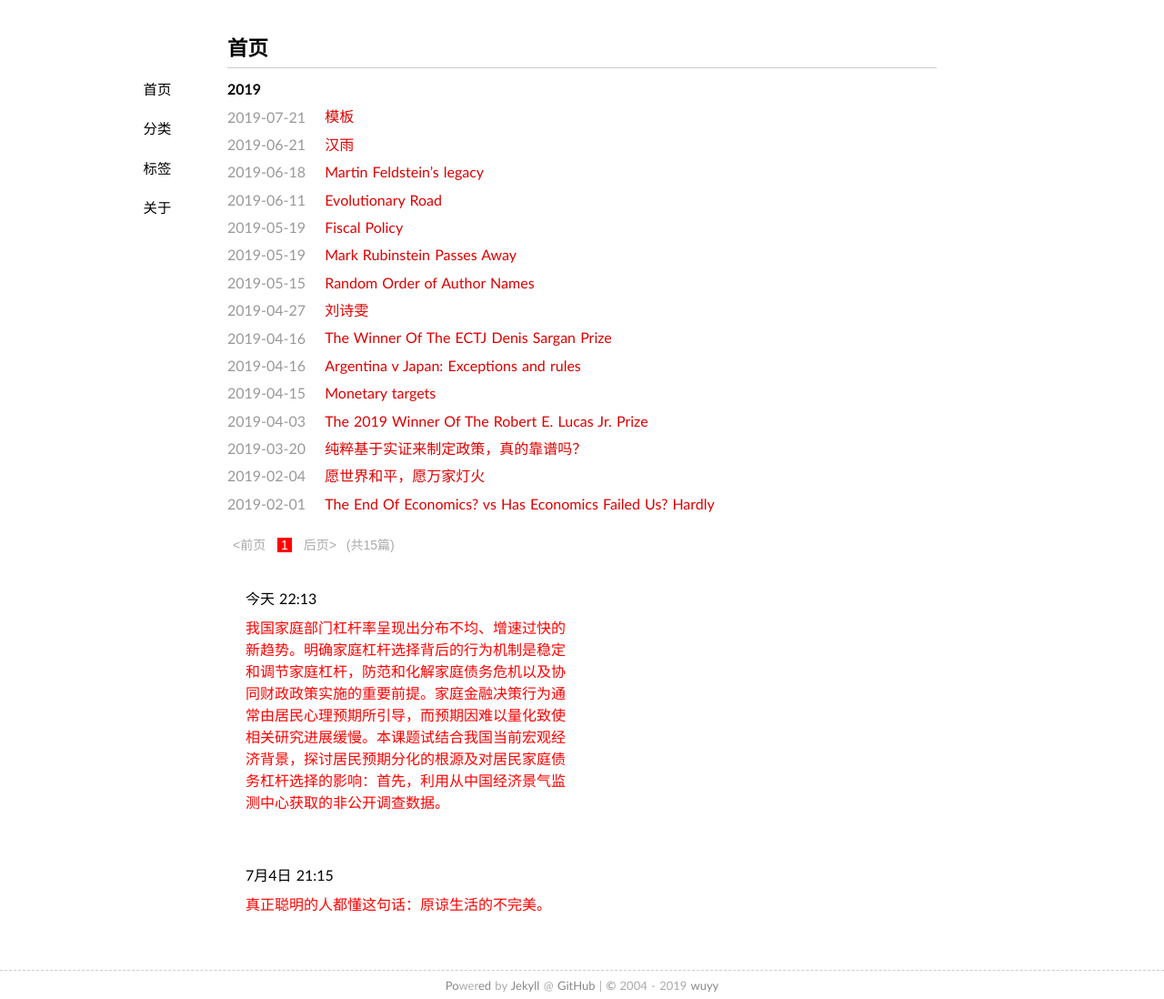
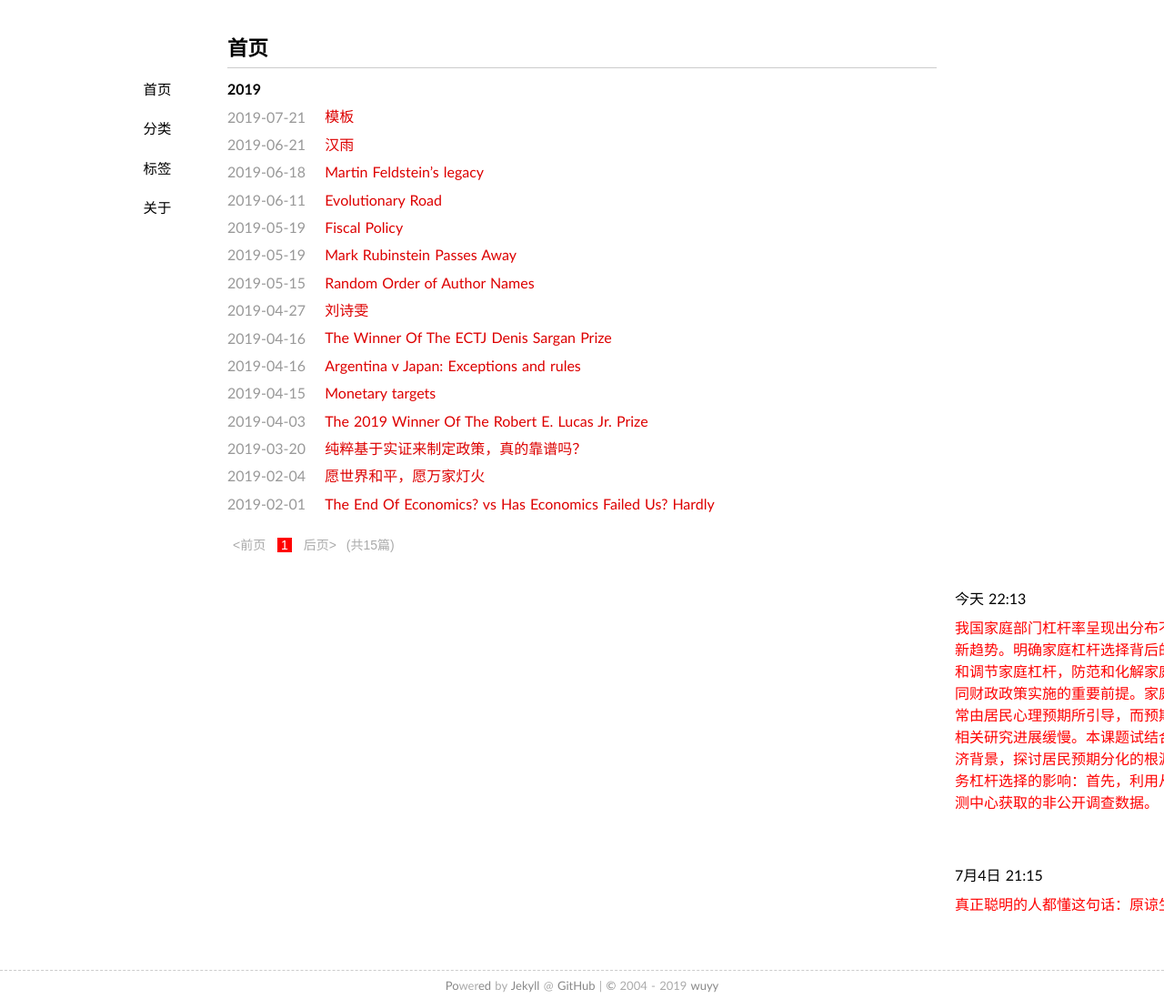
Before and after one commit to wuyy2007/wanguolin.github.io, a Jekyll site: the page built from index.html, in a window 1280 px wide. Shown: the whole page at 91% size. Built offline with Jekyll 4.4.1, drawn with Linux system fonts in a browser that asks for light colours; some web fonts are replaced; the list of posts is cut into pages by our own code.

Commit message:
Update default.html

```diff
--- a/_layouts/default.html
+++ b/_layouts/default.html
@@ -28,7 +28,7 @@
         </nav>
         <article class="content">
         {{ content }}
- 			<section id = "rightContent"   style="height: 400px; width: 400px;overflow-y:scroll">
+ 			<section id = "rightContent"   style="height: 400px; width: 400px;margin-left: 780px;overflow-y:scroll">
 			<div style="border: 1px  #000000; width: 90%; margin: 0 auto;">
 				<span>
 
```
